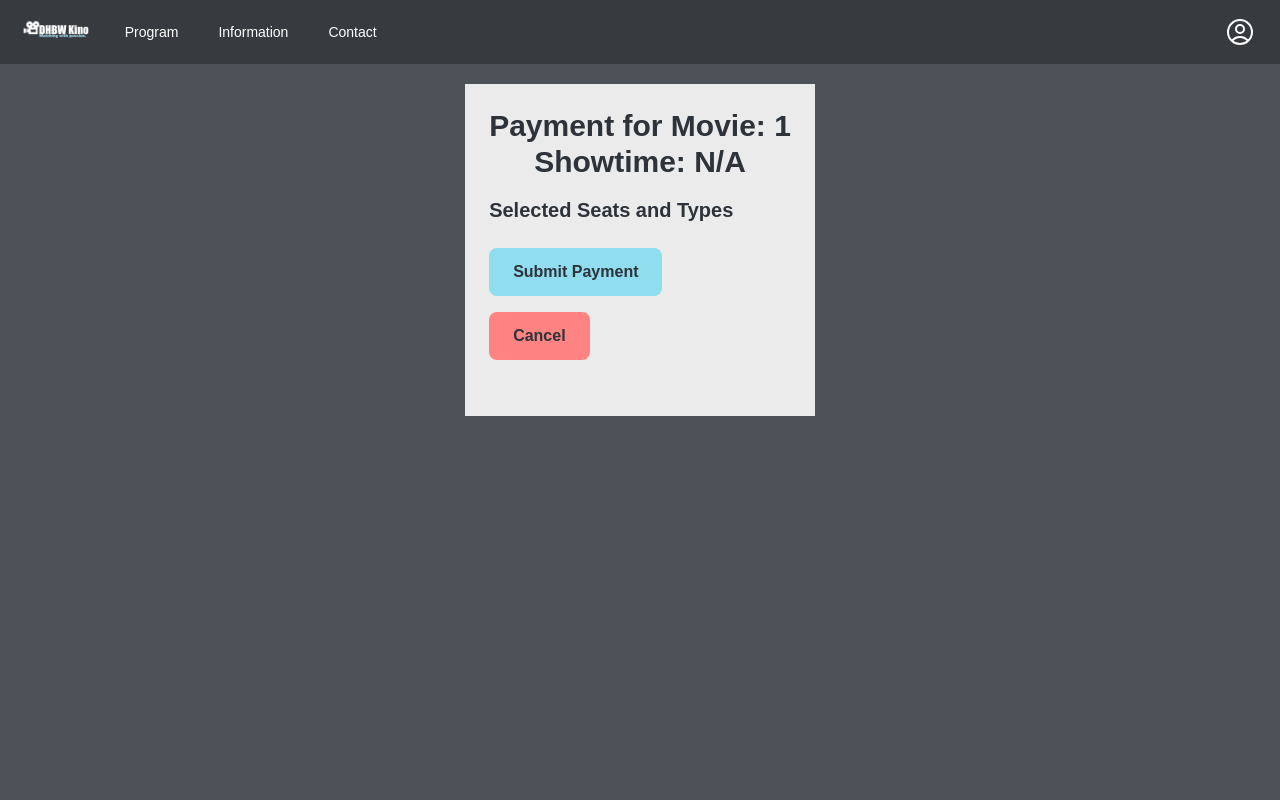
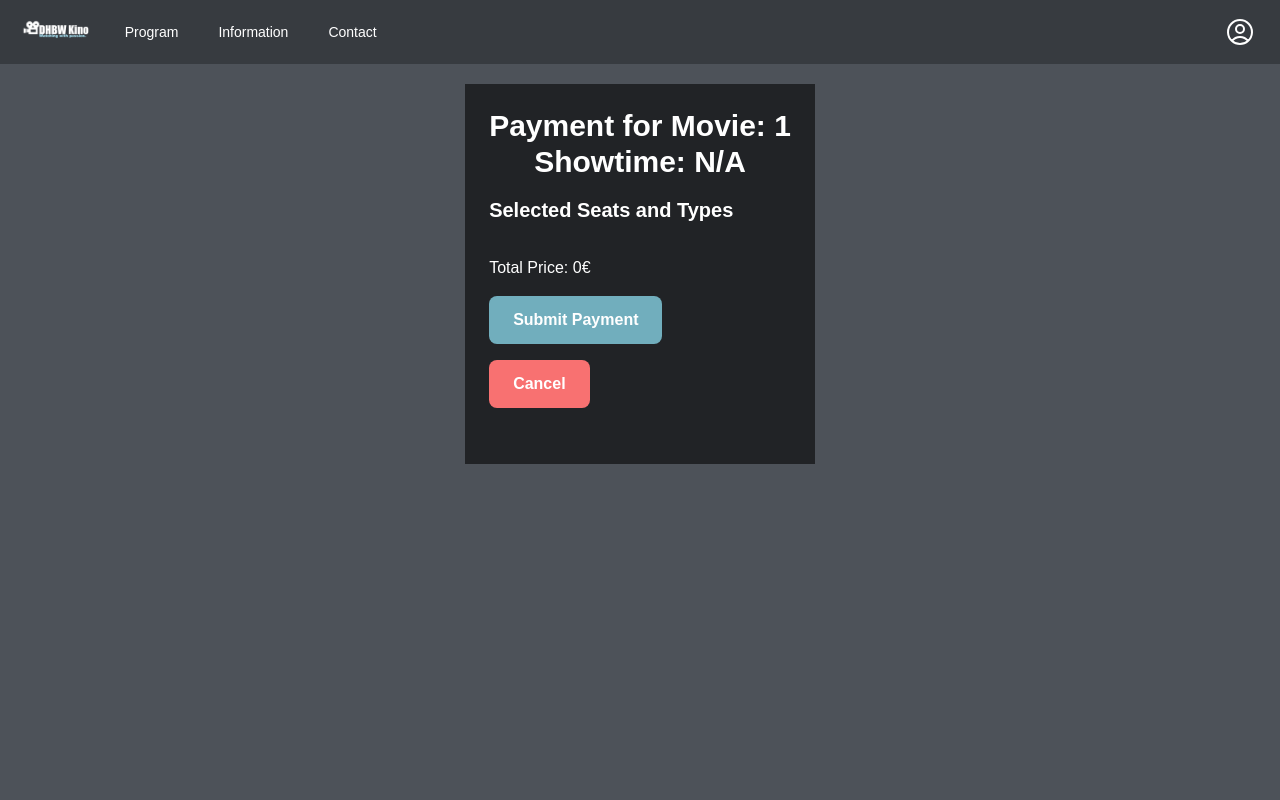
Before and after one commit to rickertmar/KinoticketFrontend, a Next.js app in the folder nextjs-blog/: page /movies/1/show/1/confirmation in a window 1280 px wide. Shown: the top 800 px of the page. Built offline with nearby package versions, Linux system fonts and the light colour scheme.

Commit message:
"Added price and Tailwind colors"

```diff
--- a/nextjs-blog/pages/movies/[slug]/show/[showid]/confirmation.js
+++ b/nextjs-blog/pages/movies/[slug]/show/[showid]/confirmation.js
@@ -5,8 +5,33 @@ import React, { useEffect, useState } from 'react';
 export default function ConfirmationPage() {
   const router = useRouter();
   const { selectedSeats, ticketTypes, showid, slug } = router.query;
-  const [movie, setMovie] = useState(null);
-  const [showTime, setShowTime] = useState('N/A');
+  const ticketTypeToNumericPrice = (type) => {
+    switch (type) {
+      case 'Student':
+        return 8;
+      case 'Child':
+        return 6;
+      case 'Regular':
+        return 10;
+      default:
+        return 0;
+    }
+  };
+  const calculateTotalPrice = () => {
+    return Object.values(parsedTicketTypes).reduce((sum, type) => sum + ticketTypeToNumericPrice(type), 0);
+  };
+  const ticketTypeToPrice = (type) => {
+    switch (type) {
+      case 'Student':
+        return '8€';
+      case 'Child':
+        return '6€';
+      case 'Regular':
+        return '10€';
+      default:
+        return 'Unknown Price';
+    }
+  };
   const formatSlugToTitle = (slug) => {
     return slug
       .split('-')
@@ -52,44 +77,47 @@ export default function ConfirmationPage() {
       <Head>
         <title>Payment Page</title>
       </Head>
-      <main style={{ backgroundColor: '#EBEBEB' }} className="mt-5">
-        <div className="flex flex-row flex-nowrap max-w-7xl mx-auto p-6">
+      <main className="bg-primary-20 mt-5 text-white">
+        <div className="flex flex-row flex-nowrap max-w-7xl mx-auto p-6 text-white">
           <div className="flex flex-col w-full">
-            <h2 style={{ color: '#2D3339' }} className="text-3xl font-semibold mb-4 text-center w-full">
+            <h2 className="text-3xl font-semibold mb-4 text-center w-full">
               Payment for Movie: {slug ? formatSlugToTitle(slug) : 'Unknown Movie'}
               <div>
-                Showtime: {showTime}
+                Showtime: N/A
               </div>
             </h2>
             <div className="mb-4 w-full">
-              <h3 style={{ color: '#2D3339' }} className="text-xl font-bold mb-2">Selected Seats and Types</h3>
+              <h3 className="text-xl font-bold mb-2">
+                Selected Seats and Types
+              </h3>
               <ul>
                 {parsedSeats.map((seatId, index) => (
                   <li key={index}>
-                    {seatIdToInfo[seatId] ?
-                      `Seat ${seatIdToInfo[seatId].seatRow}${seatIdToInfo[seatId].number}: ${parsedTicketTypes[seatId] || 'Unknown Type'}` :
-                      `Seat ID ${seatId}: ${parsedTicketTypes[seatId] || 'Unknown Type'}`
+                    {seatIdToInfo[seatId]
+                      ? `Seat ${seatIdToInfo[seatId].seatRow}${seatIdToInfo[seatId].number}: ${parsedTicketTypes[seatId] || 'Unknown Type'} - ${ticketTypeToPrice(parsedTicketTypes[seatId])}`
+                      : `Seat ID ${seatId}: ${parsedTicketTypes[seatId] || 'Unknown Type'} - ${ticketTypeToPrice(parsedTicketTypes[seatId])}`
                     }
                   </li>
                 ))}
               </ul>
+              <br />
+              <div>
+                Total Price: {calculateTotalPrice()}€
+              </div>
             </div>
 
-            {/* Payment form */}
             <div className="mb-4 w-full flex justify-between flex-wrap">
               <form onSubmit={handlePaymentSubmit} className="w-full">
                 <button
                   type="submit"
-                  style={{ backgroundColor: '#90DDF0', color: '#2D3339' }}
-                  className="transition duration-300 ease-in-out font-bold py-3 px-6 rounded-lg mb-4"
+                  className="transition duration-300 ease-in-out font-bold py-3 px-6 rounded-lg mb-4 bg-accent-40"
                 >
                   Submit Payment
                 </button>
               </form>
               <button
                 onClick={handleCancel}
-                style={{ backgroundColor: '#FF8383', color: '#2D3339' }}
-                className="transition duration-300 ease-in-out font-bold py-3 px-6 rounded-lg mb-4"
+                className="transition duration-300 ease-in-out font-bold py-3 px-6 rounded-lg mb-4 bg-red-400"
               >
                 Cancel
               </button>
--- a/nextjs-blog/pages/movies/[slug]/show/[showid]/ticketselection.js
+++ b/nextjs-blog/pages/movies/[slug]/show/[showid]/ticketselection.js
@@ -1,21 +1,24 @@
-import React, { useState, useEffect } from 'react';
-import { useRouter } from 'next/router';
-import Head from 'next/head';
+import React, { useState, useEffect } from "react";
+import { useRouter } from "next/router";
+import Head from "next/head";
 
 export default function TicketSelection() {
   const [ticketTypes, setTicketTypes] = useState({});
   const [seatIdToInfo, setSeatIdToInfo] = useState({});
   const router = useRouter();
   const { selectedSeats, showid, slug } = router.query;
-  const parsedSeats = JSON.parse(selectedSeats || '[]');
+  const parsedSeats = JSON.parse(selectedSeats || "[]");
 
   useEffect(() => {
-    fetch('/seatsData.json')
+    fetch("/seatsData.json")
       .then((response) => response.json())
       .then((seatsData) => {
         const newSeatIdToInfo = {};
         seatsData.forEach((seat) => {
-          newSeatIdToInfo[seat.id] = { seatRow: seat.seatRow, number: seat.number };
+          newSeatIdToInfo[seat.id] = {
+            seatRow: seat.seatRow,
+            number: seat.number,
+          };
         });
         setSeatIdToInfo(newSeatIdToInfo);
       });
@@ -26,11 +29,15 @@ export default function TicketSelection() {
   };
 
   const handlePayment = () => {
-    const selectedSeatsList = Object.keys(ticketTypes).map((seatId) => {
-      const seatInfo = seatIdToInfo[seatId];
-      const seatStr = seatInfo ? `${seatInfo.seatRow}${seatInfo.number}` : `ID ${seatId}`;
-      return `Seat ${seatStr} (${ticketTypes[seatId]})`;
-    }).join(', ');
+    const selectedSeatsList = Object.keys(ticketTypes)
+      .map((seatId) => {
+        const seatInfo = seatIdToInfo[seatId];
+        const seatStr = seatInfo
+          ? `${seatInfo.seatRow}${seatInfo.number}`
+          : `ID ${seatId}`;
+        return `Seat ${seatStr} (${ticketTypes[seatId]})`;
+      })
+      .join(", ");
 
     router.push({
       pathname: `/movies/${router.query.slug}/show/${router.query.showid}/confirmation`,
@@ -38,13 +45,10 @@ export default function TicketSelection() {
         selectedSeats: JSON.stringify(parsedSeats),
         ticketTypes: JSON.stringify(ticketTypes),
         showid: showid,
-        slug: slug
-      }
+        slug: slug,
+      },
     });
   };
-
-
-
 
   const setTicketTypeForSeat = (seat, type) => {
     setTicketTypes({
@@ -58,38 +62,41 @@ export default function TicketSelection() {
       <Head>
         <title>Select your ticket type</title>
       </Head>
-      <main style={{ backgroundColor: '#EBEBEB' }} className="mt-5">
+      <main className="bg-primary-20 mt-5 text-white">
         <div className="flex flex-row flex-nowrap max-w-7xl mx-auto p-6">
           <div className="flex flex-col w-full">
-            <h2 style={{ color: '#2D3339' }} className="text-3xl font-semibold mb-4 text-center w-full">Select your ticket type</h2>
+            <h2 className="text-3xl font-semibold mb-4 text-center w-full">
+              Select your ticket type
+            </h2>
 
             {parsedSeats.map((seatId, index) => (
               <div key={index} className="mb-4 w-full">
-                <label style={{ color: '#2D3339' }} className="block font-bold mb-2">
-                  {seatIdToInfo[seatId] ?
-                    `Ticket Type for Seat ${seatIdToInfo[seatId].seatRow}${seatIdToInfo[seatId].number}` :
-                    `Ticket Type for Seat ID ${seatId}`
-                  }
+                <label className="block font-bold mb-2">
+                  {seatIdToInfo[seatId]
+                    ? `Ticket Type for Seat ${seatIdToInfo[seatId].seatRow}${seatIdToInfo[seatId].number}`
+                    : `Ticket Type for Seat ID ${seatId}`}
                 </label>
                 <select
-                  style={{ borderColor: '#90DDF0' }}
-                  className="w-full p-3 rounded-lg focus:outline-none"
-                  value={ticketTypes[seatId] || ''}
+                  className="border border-custom-blue w-full p-3 rounded-lg focus:outline-none text-gray-900"
+                  value={ticketTypes[seatId] || ""}
                   onChange={(e) => setTicketTypeForSeat(seatId, e.target.value)}
                 >
-                  <option value="" disabled>Select ticket type</option>
-                  <option value="Student">Student</option>
-                  <option value="Child">Child</option>
-                  <option value="Regular">Regular</option>
+                  <option value="" disabled>
+                    Select ticket type
+                  </option>
+                  <option value="Student">Student - 8€</option>
+                  <option value="Child">Child - 6€</option>
+                  <option value="Regular">Regular - 10€</option>
                 </select>
               </div>
             ))}
 
             <div className="text-center w-full">
               <button
-                style={{ backgroundColor: '#90DDF0', color: '#2D3339' }}
-                className={`transition duration-300 ease-in-out font-bold py-3 px-6 rounded-lg ${
-                  parsedSeats.some((seatId) => !ticketTypes[seatId]) ? 'opacity-50 cursor-not-allowed' : ''
+                className={`transition duration-300 ease-in-out font-bold py-3 px-6 rounded-lg bg-accent-40 ${
+                  parsedSeats.some((seatId) => !ticketTypes[seatId])
+                    ? "opacity-50 cursor-not-allowed"
+                    : ""
                 }`}
                 disabled={parsedSeats.some((seatId) => !ticketTypes[seatId])}
                 onClick={handlePayment}
@@ -98,11 +105,10 @@ export default function TicketSelection() {
               </button>
             </div>
 
-            <div className="text-center w-full">
+            <div className="text-center w-full mt-4">
               <button
                 onClick={handleCancel}
-                style={{ backgroundColor: '#FF8383', color: '#2D3339' }}
-                className="transition duration-300 ease-in-out font-bold py-3 px-6 rounded-lg mt-4"
+                className="transition duration-300 ease-in-out font-bold py-3 px-6 rounded-lg bg-red-400"
               >
                 Cancel
               </button>
@@ -112,5 +118,4 @@ export default function TicketSelection() {
       </main>
     </>
   );
-
 }
```
